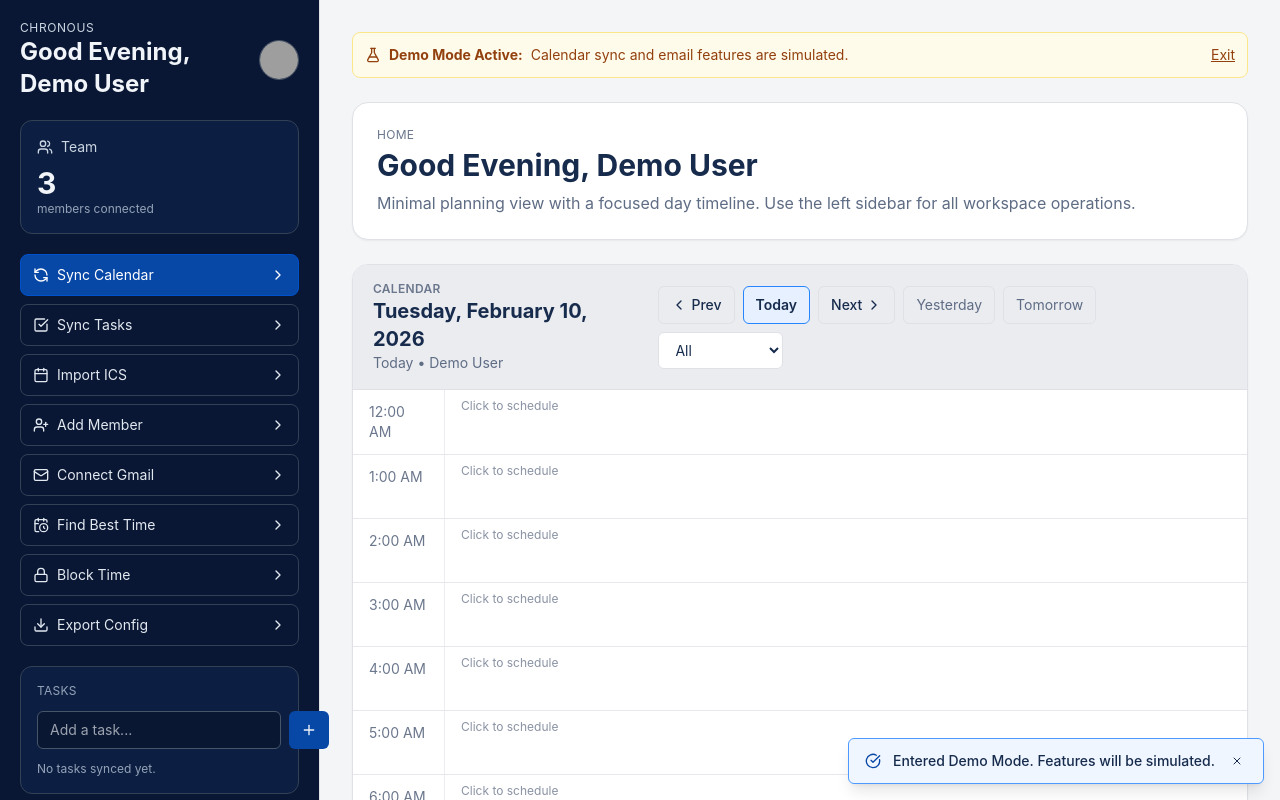
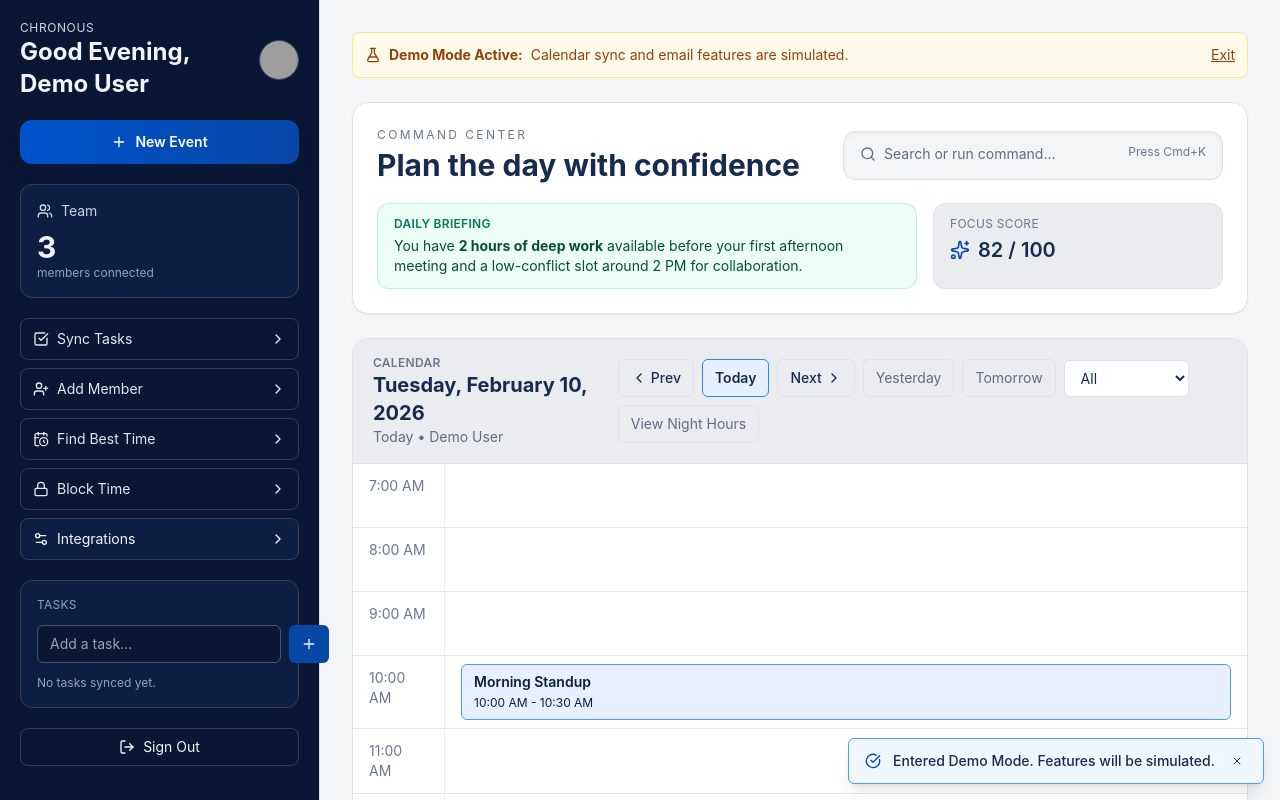
Before and after one commit to gokulrao27/chronous, a React (Vite) app: page / in a window 1280 px wide. Both pictures are taken after a click on the button "Try Demo Mode (No Account)". Shown: the top 800 px of the page. Built offline with nearby package versions, Linux system fonts and the light colour scheme; grey boxes are pictures that could not be loaded.

Commit message:
Refactor dashboard into command-center day planner

```diff
--- a/App.tsx
+++ b/App.tsx
@@ -7,7 +7,7 @@ import { ManualBlockModal } from './components/ManualBlockModal';
 import { ToastContainer, ToastMessage } from './components/Toast';
 import { INITIAL_TEAM, GOOGLE_CLIENT_ID } from './constants';
 import { TeamMember, UserProfile, CalendarEvent, MeetingConfig, SyncedTask } from './types';
-import { ChevronRight, Calendar as CalendarIcon, UserPlus, LogIn, Lock, LockKeyhole, FlaskConical, AlertTriangle, Info, CheckSquare, RefreshCcw, Plus, Download, Mail, Users, CalendarClock, LogOut } from 'lucide-react';
+import { ChevronRight, Calendar as CalendarIcon, UserPlus, LogIn, Lock, LockKeyhole, FlaskConical, AlertTriangle, Info, CheckSquare, RefreshCcw, Plus, Download, Mail, Users, CalendarClock, LogOut, Search, Sparkles, Settings2, GripVertical } from 'lucide-react';
 import { findBestMeetingTimeOffset } from './utils/timeUtils';
 import { initializeGoogleApi, requestLogin, fetchUserProfile, fetchCalendarEvents, fetchGoogleTasks, createGoogleTask, fetchPrimaryTaskListId, revokeGoogleToken, ensureGoogleScopes, GOOGLE_CALENDAR_SCOPE, GOOGLE_TASKS_SCOPE, GOOGLE_GMAIL_SEND_SCOPE, sendGmail } from './utils/googleApi';
 
@@ -379,13 +379,16 @@ function App() {
   };
 
   const sideBarActions = [
-    { label: 'Sync Calendar', icon: RefreshCcw, onClick: () => syncCalendar(), primary: true },
     { label: 'Sync Tasks', icon: CheckSquare, onClick: () => syncTasks(), disabled: isSyncingTasks },
-    { label: 'Import ICS', icon: CalendarIcon, onClick: () => setIsCalendarImportOpen(true) },
     { label: 'Add Member', icon: UserPlus, onClick: () => setIsModalOpen(true) },
-    { label: 'Connect Gmail', icon: Mail, onClick: connectGmailAccess },
     { label: 'Find Best Time', icon: CalendarClock, onClick: handleFindBestTime },
     { label: 'Block Time', icon: Lock, onClick: () => setIsManualBlockOpen(true) },
+  ];
+
+  const integrationActions = [
+    { label: 'Sync Calendar', icon: RefreshCcw, onClick: () => syncCalendar() },
+    { label: 'Import ICS', icon: CalendarIcon, onClick: () => setIsCalendarImportOpen(true) },
+    { label: 'Connect Gmail', icon: Mail, onClick: connectGmailAccess },
     { label: 'Export Config', icon: Download, onClick: handleExport },
   ];
 
@@ -445,6 +448,17 @@ function App() {
               <img src={user.avatarUrl} alt={user.name} className="w-10 h-10 rounded-full border border-slate-600" />
             </div>
 
+            <button
+              onClick={() => {
+                setScheduleDate(new Date());
+                setIsScheduleOpen(true);
+              }}
+              className="w-full flex items-center justify-center gap-2 rounded-xl bg-gradient-to-r from-brand-500 to-brand-600 px-4 py-3 text-sm font-semibold text-white shadow-lg shadow-brand-900/30 hover:brightness-110"
+            >
+              <Plus className="w-4 h-4" />
+              New Event
+            </button>
+
             <div className="rounded-xl border border-slate-700 bg-[#0c1f42] p-4">
               <div className="flex items-center gap-2 text-sm text-slate-300"><Users className="w-4 h-4" /> Team</div>
               <p className="text-3xl font-bold mt-2">{members.length}</p>
@@ -463,6 +477,24 @@ function App() {
                   <ChevronRight className="w-4 h-4" />
                 </button>
               ))}
+
+              <details className="group rounded-lg border border-slate-700 bg-[#0c1f42]">
+                <summary className="list-none cursor-pointer flex items-center justify-between rounded-lg px-3 py-2.5 text-sm text-slate-100 hover:bg-[#0f274f]">
+                  <span className="inline-flex items-center gap-2"><Settings2 className="w-4 h-4" /> Integrations</span>
+                  <ChevronRight className="w-4 h-4 transition-transform group-open:rotate-90" />
+                </summary>
+                <div className="px-2 pb-2 space-y-1">
+                  {integrationActions.map(action => (
+                    <button
+                      key={action.label}
+                      onClick={action.onClick}
+                      className="w-full rounded-md border border-slate-700 px-3 py-2 text-left text-xs text-slate-200 hover:bg-[#0f274f]"
+                    >
+                      <span className="inline-flex items-center gap-2"><action.icon className="w-3.5 h-3.5" />{action.label}</span>
+                    </button>
+                  ))}
+                </div>
+              </details>
             </nav>
 
             <div className="rounded-xl border border-slate-700 p-4 bg-[#0c1f42] space-y-3">
@@ -481,7 +513,12 @@ function App() {
                   <p className="text-xs text-slate-400">No tasks synced yet.</p>
                 ) : (
                   tasks.slice(0, 5).map(task => (
-                    <div key={`${task.listId}-${task.id}`} className="rounded-md border border-slate-700 px-3 py-2">
+                    <div
+                      key={`${task.listId}-${task.id}`}
+                      className="group rounded-md border border-slate-700 px-3 py-2 cursor-grab hover:border-brand-400 hover:bg-brand-500/10"
+                      title="Drag onto calendar to schedule"
+                    >
+                      <p className="mb-1 inline-flex items-center gap-1.5 text-[11px] uppercase tracking-wide text-brand-300 opacity-0 transition-opacity group-hover:opacity-100"><GripVertical className="w-3 h-3" />Drag to timeline</p>
                       <p className="text-sm">{task.title}</p>
                       <p className="text-[11px] text-slate-400">{task.listTitle}</p>
                     </div>
@@ -503,10 +540,28 @@ function App() {
               </div>
             )}
 
-            <section className="rounded-2xl border border-stroke bg-surface p-6 shadow-sm">
-              <p className="text-xs uppercase tracking-wide text-text-muted">Home</p>
-              <h2 className="text-3xl font-bold mt-1">{greeting}, {user.name}</h2>
-              <p className="text-text-sub mt-2">Minimal planning view with a focused day timeline. Use the left sidebar for all workspace operations.</p>
+            <section className="rounded-2xl border border-stroke bg-surface p-6 shadow-sm space-y-5">
+              <div className="flex flex-col xl:flex-row xl:items-center xl:justify-between gap-4">
+                <div>
+                  <p className="text-xs uppercase tracking-[0.2em] text-text-muted">Command Center</p>
+                  <h2 className="text-2xl md:text-3xl font-bold mt-1">Plan the day with confidence</h2>
+                </div>
+                <button className="w-full xl:w-[380px] rounded-xl border border-stroke bg-canvas px-4 py-3 text-left text-sm text-text-sub shadow-inner hover:border-brand-300 transition">
+                  <span className="inline-flex items-center gap-2"><Search className="w-4 h-4" /> Search or run command…</span>
+                  <span className="float-right text-xs text-text-muted">Press Cmd+K</span>
+                </button>
+              </div>
+
+              <div className="grid grid-cols-1 xl:grid-cols-[1fr_290px] gap-4">
+                <div className="rounded-xl border border-emerald-200/70 bg-emerald-50 px-4 py-3">
+                  <p className="text-xs font-semibold uppercase tracking-wide text-emerald-700">Daily Briefing</p>
+                  <p className="mt-1 text-sm text-emerald-900">You have <strong>2 hours of deep work</strong> available before your first afternoon meeting and a low-conflict slot around 2 PM for collaboration.</p>
+                </div>
+                <div className="rounded-xl border border-stroke bg-canvas-subtle px-4 py-3">
+                  <p className="text-xs uppercase tracking-wide text-text-muted">Focus score</p>
+                  <p className="mt-1 text-xl font-semibold inline-flex items-center gap-2"><Sparkles className="w-5 h-5 text-brand-600" />82 / 100</p>
+                </div>
+              </div>
             </section>
 
             <Timeline
--- a/components/Timeline.tsx
+++ b/components/Timeline.tsx
@@ -1,4 +1,4 @@
-import React, { useMemo } from 'react';
+import React, { useEffect, useMemo, useRef, useState } from 'react';
 import { CalendarEvent, TeamMember } from '../types';
 import { ChevronLeft, ChevronRight, CalendarDays } from 'lucide-react';
 
@@ -54,9 +54,14 @@ export const Timeline: React.FC<TimelineProps> = ({
   selectedDate,
   onDateChange,
 }) => {
+  const scrollRef = useRef<HTMLDivElement>(null);
+  const [showNightHours, setShowNightHours] = useState(false);
   const roles = ['All', ...new Set(members.map((member) => member.role))];
 
-  const hours = Array.from({ length: 24 }, (_, hour) => hour);
+  const hours = useMemo(
+    () => Array.from({ length: showNightHours ? 24 : 17 }, (_, index) => (showNightHours ? index : index + 7)),
+    [showNightHours],
+  );
 
   const selectedDayEvents = useMemo(() => {
     const dayStart = startOfDay(selectedDate);
@@ -69,6 +74,20 @@ export const Timeline: React.FC<TimelineProps> = ({
 
   const now = new Date();
   const isViewingToday = startOfDay(now).getTime() === startOfDay(selectedDate).getTime();
+
+  useEffect(() => {
+    if (!scrollRef.current || showNightHours) return;
+    scrollRef.current.scrollTop = 0;
+  }, [selectedDate, showNightHours]);
+
+  const currentTimeTop = useMemo(() => {
+    if (!isViewingToday) return null;
+    const currentHourValue = now.getHours() + now.getMinutes() / 60;
+    const baseHour = showNightHours ? 0 : 7;
+    if (currentHourValue < baseHour) return null;
+    const offsetHours = currentHourValue - baseHour;
+    return offsetHours * 64;
+  }, [isViewingToday, now, showNightHours]);
 
   const navigateDay = (days: number) => {
     const next = new Date(selectedDate);
@@ -131,10 +150,27 @@ export const Timeline: React.FC<TimelineProps> = ({
               </option>
             ))}
           </select>
+
+          <button
+            onClick={() => setShowNightHours((current) => !current)}
+            className="rounded-md border border-stroke px-3 py-2 text-sm text-text-sub hover:bg-canvas"
+          >
+            {showNightHours ? 'Hide Night Hours' : 'View Night Hours'}
+          </button>
         </div>
       </div>
 
-      <div className="max-h-[620px] overflow-y-auto">
+      <div ref={scrollRef} className="relative max-h-[620px] overflow-y-auto">
+        {currentTimeTop !== null && (
+          <div className="pointer-events-none absolute left-[92px] right-0 z-20" style={{ top: `${currentTimeTop}px` }}>
+            <div className="relative border-t-2 border-rose-500">
+              <span className="absolute -left-[82px] -top-2 rounded bg-rose-500 px-1.5 py-0.5 text-[10px] font-semibold text-white">
+                {now.toLocaleTimeString([], { hour: 'numeric', minute: '2-digit' })}
+              </span>
+            </div>
+          </div>
+        )}
+
         {hours.map((hour) => {
           const slotStart = new Date(selectedDate);
           slotStart.setHours(hour, 0, 0, 0);
@@ -145,18 +181,28 @@ export const Timeline: React.FC<TimelineProps> = ({
             (event) => event.start < slotEnd && event.end > slotStart,
           );
 
+          const isBestTimeSlot = hour >= 14 && hour < 16;
+
           return (
             <div
               key={hour}
               onClick={() => onHourClick(slotStart)}
-              className="grid grid-cols-[92px_1fr] min-h-[64px] border-b border-stroke/80 hover:bg-canvas transition-colors cursor-pointer"
+              data-testid={`time-slot-${hour}`}
+              className={`group grid grid-cols-[92px_1fr] min-h-[64px] border-b border-stroke/80 transition-colors cursor-pointer ${isBestTimeSlot ? 'bg-emerald-50/60 hover:bg-emerald-100/70' : 'hover:bg-canvas'}`}
             >
               <div className="px-4 py-3 text-sm text-text-muted border-r border-stroke/60">
                 {slotStart.toLocaleTimeString([], { hour: 'numeric', minute: '2-digit' })}
               </div>
-              <div className="px-4 py-2 space-y-2">
+              <div className="relative px-4 py-2 space-y-2">
+                {isBestTimeSlot && (
+                  <div className="inline-flex items-center rounded-md border border-emerald-300 bg-emerald-100 px-2 py-1 text-[11px] font-semibold text-emerald-800">
+                    Best time for Team Meeting
+                  </div>
+                )}
                 {eventsInHour.length === 0 ? (
-                  <div className="text-xs text-text-muted/80">Click to schedule</div>
+                  <div className="invisible h-9 rounded-md border border-dashed border-brand-300 bg-brand-50/40 px-3 py-2 text-xs text-brand-700 group-hover:visible">
+                    Drop a task here or click to schedule
+                  </div>
                 ) : (
                   eventsInHour.map((event) => (
                     <div
```
Also changed, not shown: 2 other files (tests, documents, lock files or other folders).
